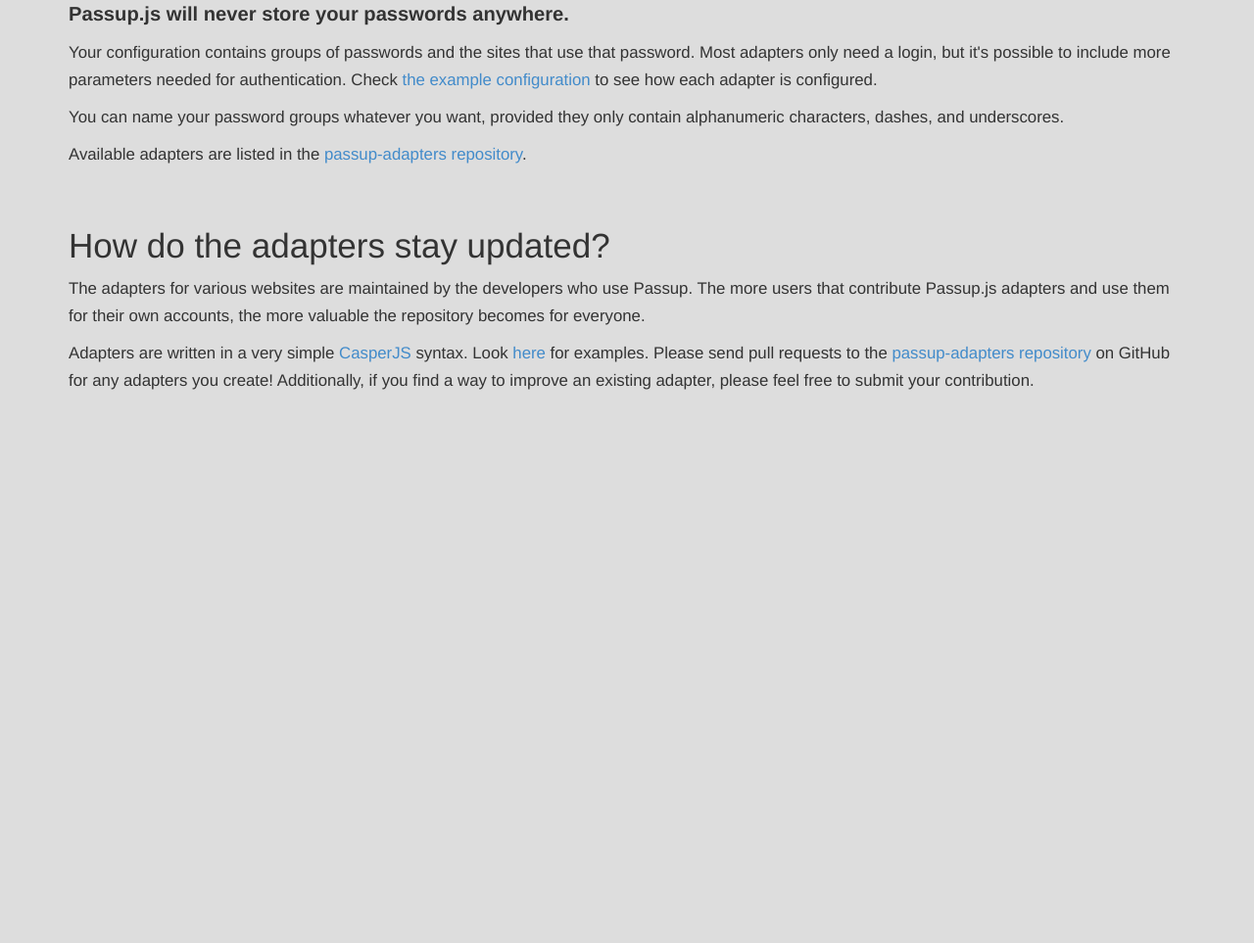
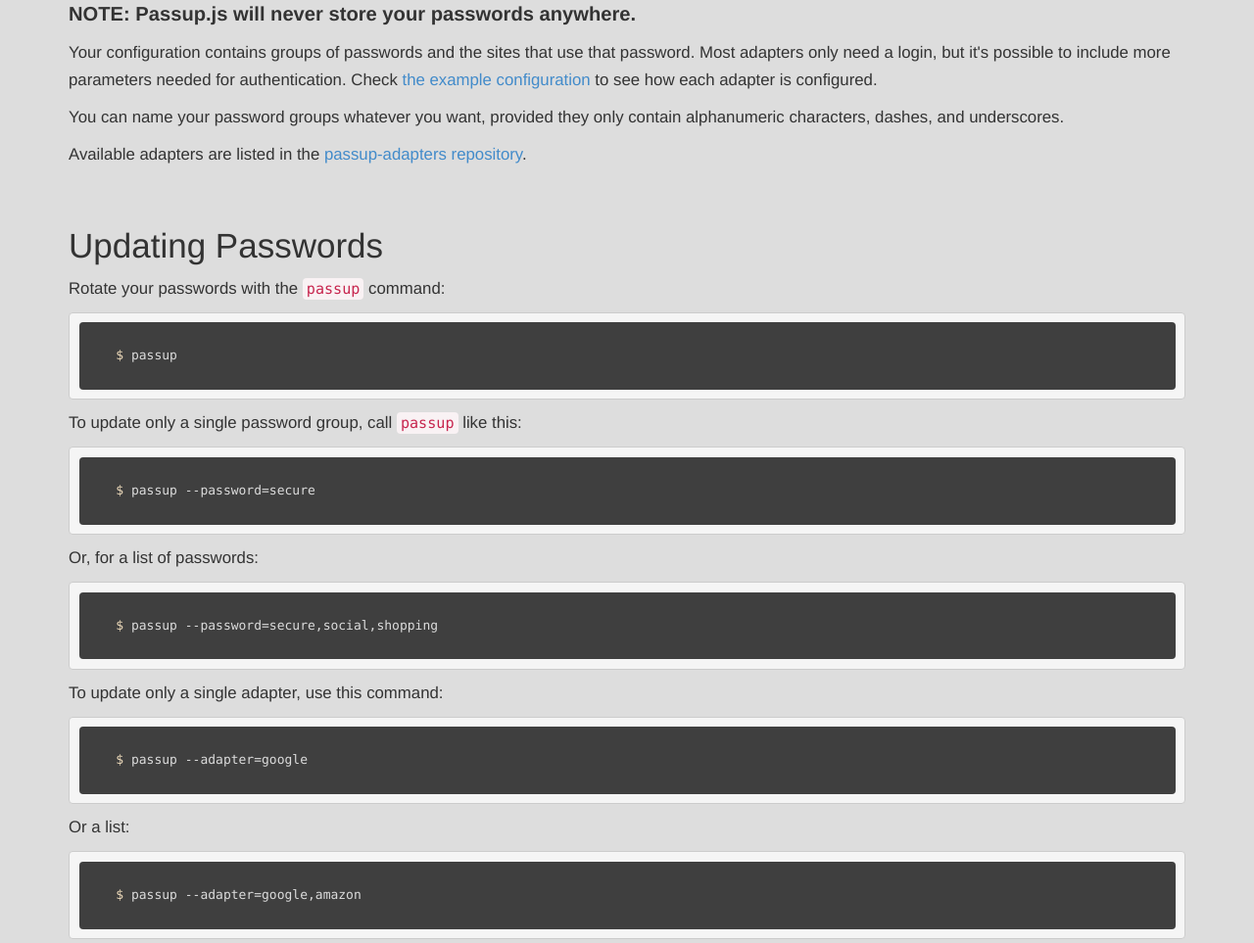
Before and after one commit to alanchrt/passup.js, a plain HTML site: page index.html in a window 1280 px wide. Shown: the part 2537-3500 px from the top of the page at 98% size. Before the commit the page ends 2950 px from the top, so only its background shows below. Drawn offline with Linux system fonts and the light colour scheme.

Commit message:
add commands and more about contributing

```diff
--- a/css/main.css
+++ b/css/main.css
@@ -1,6 +1,7 @@
 body {
     background: #ddd;
     line-height: 2.0em;
+    margin-bottom: 60px;
 }
 
 header {
--- a/index.html
+++ b/index.html
@@ -128,10 +128,44 @@
     ]
 }
                         </code></pre>
-                        <p><strong class="really-strong">Passup.js will never store your passwords anywhere.</strong></p>
+                        <p><strong class="really-strong">NOTE: Passup.js will never store your passwords anywhere.</strong></p>
                         <p>Your configuration contains groups of passwords and the sites that use that password. Most adapters only need a login, but it's possible to include more parameters needed for authentication. Check <a href="https://github.com/alanctkc/passup.js/blob/master/config.example.json">the example configuration</a> to see how each adapter is configured.</p>
                         <p>You can name your password groups whatever you want, provided they only contain alphanumeric characters, dashes, and underscores.</p>
                         <p>Available adapters are listed in the <a href="https://github.com/alanctkc/passup-adapters">passup-adapters repository</a>.</p>
+                    </div>
+                </div>
+            </div>
+        </section>
+
+        <section>
+            <div class="container">
+                <div class="row">
+                    <div class="col col-sm-12">
+                        <h3>Updating Passwords</h3>
+                        <p>Rotate your passwords with the <code>passup</code> command:</p>
+                        <pre><code>
+    $ passup
+                        </code></pre>
+
+                        <p>To update only a single password group, call <code>passup</code> like this:</p>
+                        <pre><code>
+    $ passup --password=secure
+                        </code></pre>
+
+                        <p>Or, for a list of passwords:</p>
+                        <pre><code>
+    $ passup --password=secure,social,shopping
+                        </code></pre>
+
+                        <p>To update only a single adapter, use this command:</p>
+                        <pre><code>
+    $ passup --adapter=google
+                        </code></pre>
+
+                        <p>Or a list:</p>
+                        <pre><code>
+    $ passup --adapter=google,amazon
+                        </code></pre>
                     </div>
                 </div>
             </div>
@@ -146,6 +180,12 @@
                         <p>Adapters are written in a very simple <a href="http://docs.casperjs.org/en/latest/quickstart.html">CasperJS</a> syntax. Look <a href="https://github.com/alanctkc/passup-adapters">here</a> for examples. Please send pull requests to the <a href="https://github.com/alanctkc/passup-adapters">passup-adapters repository</a> on GitHub for any adapters you create! Additionally, if you find a way to improve an existing adapter, please feel free to submit your contribution.</p>
                     </div>
                 </div>
+                <div class="row">
+                    <div class="col col-sm-12">
+                        <h4>Digging a little deeper</h4>
+                        <p>For more information on contributing adapters refer to the <a href="https://github.com/alanctkc/passup-adapters/blob/master/README.md">passup-adapters README</a>.</p>
+                    </div>
+                </div>
             </div>
         </section>
 
```
